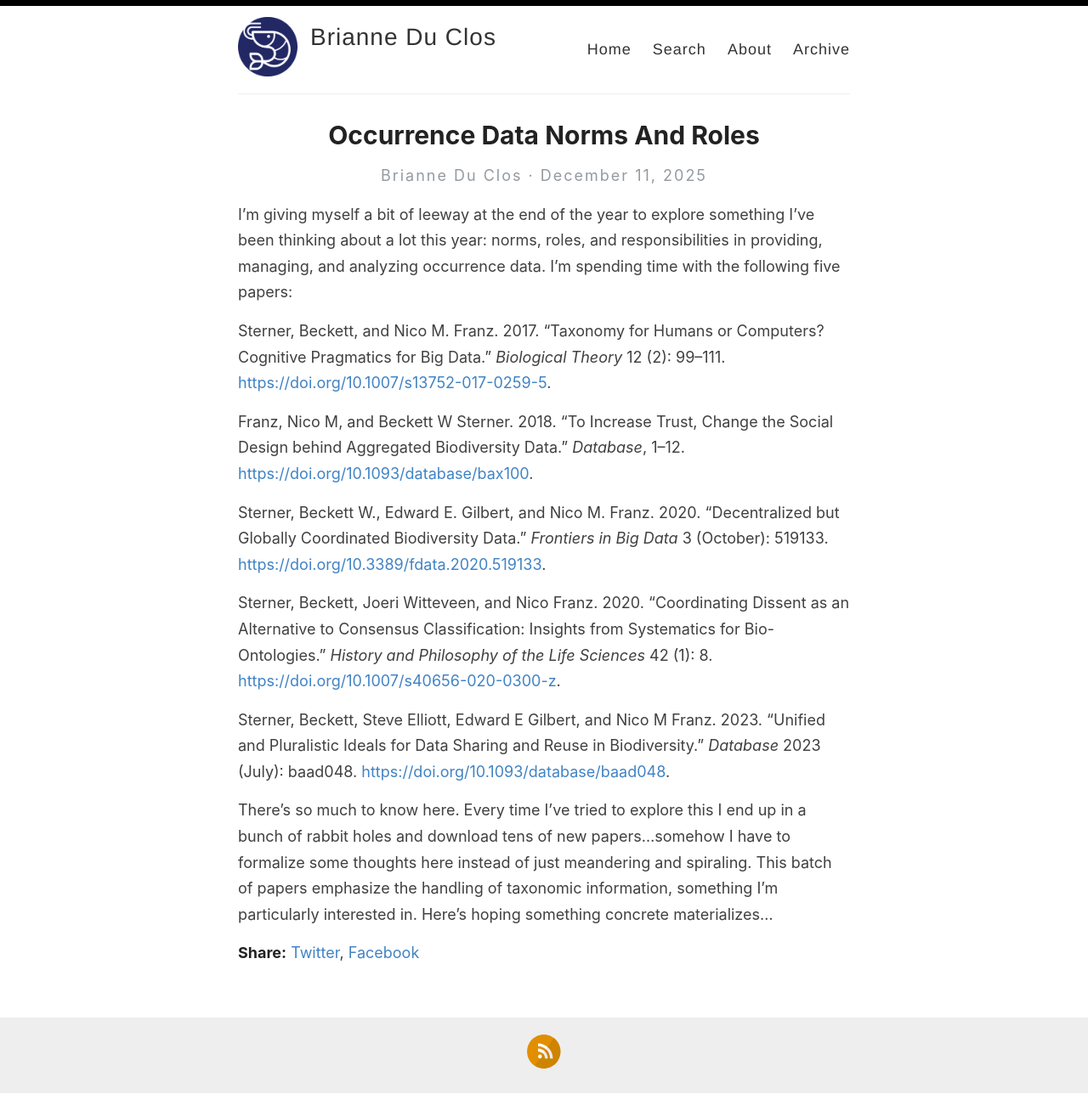
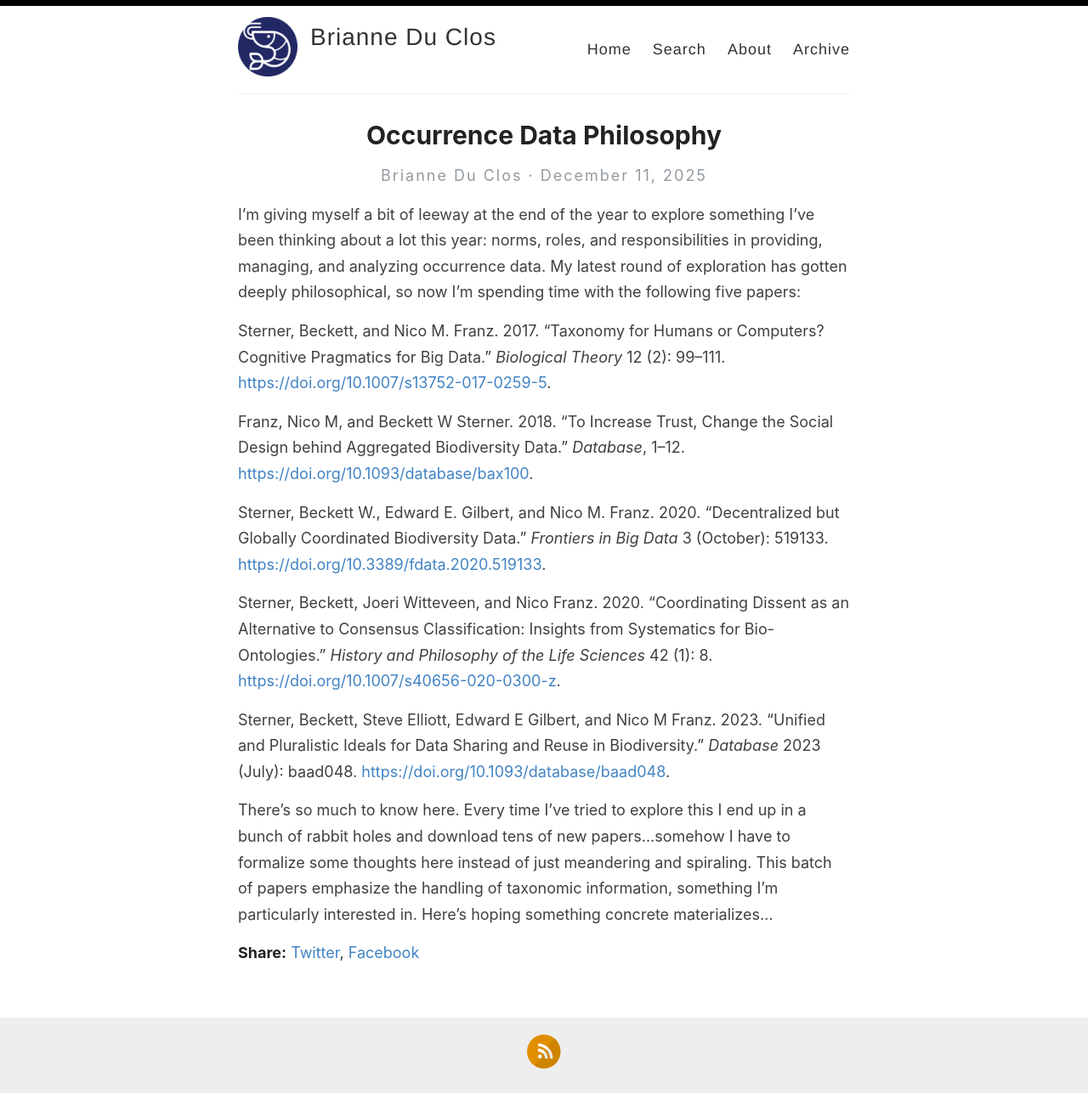
Before and after one commit to brianneduclos/brianneduclos.github.io, a Jekyll site: the page built from _posts/2025-12-11-occurrence-data-philosophy.md, in a window 1280 px wide. Shown: the whole page at 85% size. Built offline with Jekyll 4.4.1, drawn with Linux system fonts in a browser that asks for light colours; our own code applies the rules of GitHub Pages for plain Markdown files.

Commit message:
Update and rename 2025-12-11-occurrence-data-norms-and-roles.md to 2025-12-11-occurrence-data-philosophy.md

```diff
--- a/_posts/2025-12-11-occurrence-data-norms-and-roles.md
+++ b/_posts/2025-12-11-occurrence-data-philosophy.md
@@ -1,4 +1,4 @@
-I'm giving myself a bit of leeway at the end of the year to explore something I've been thinking about a lot this year: norms, roles, and responsibilities in providing, managing, and analyzing occurrence data. I'm spending time with the following five papers:
+I'm giving myself a bit of leeway at the end of the year to explore something I've been thinking about a lot this year: norms, roles, and responsibilities in providing, managing, and analyzing occurrence data. My latest round of exploration has gotten deeply philosophical, so now I'm spending time with the following five papers:
 
 Sterner, Beckett, and Nico M. Franz. 2017. “Taxonomy for Humans or Computers? Cognitive Pragmatics for Big Data.” _Biological Theory_ 12 (2): 99–111. [https://doi.org/10.1007/s13752-017-0259-5](https://doi.org/10.1007/s13752-017-0259-5).
 
```
